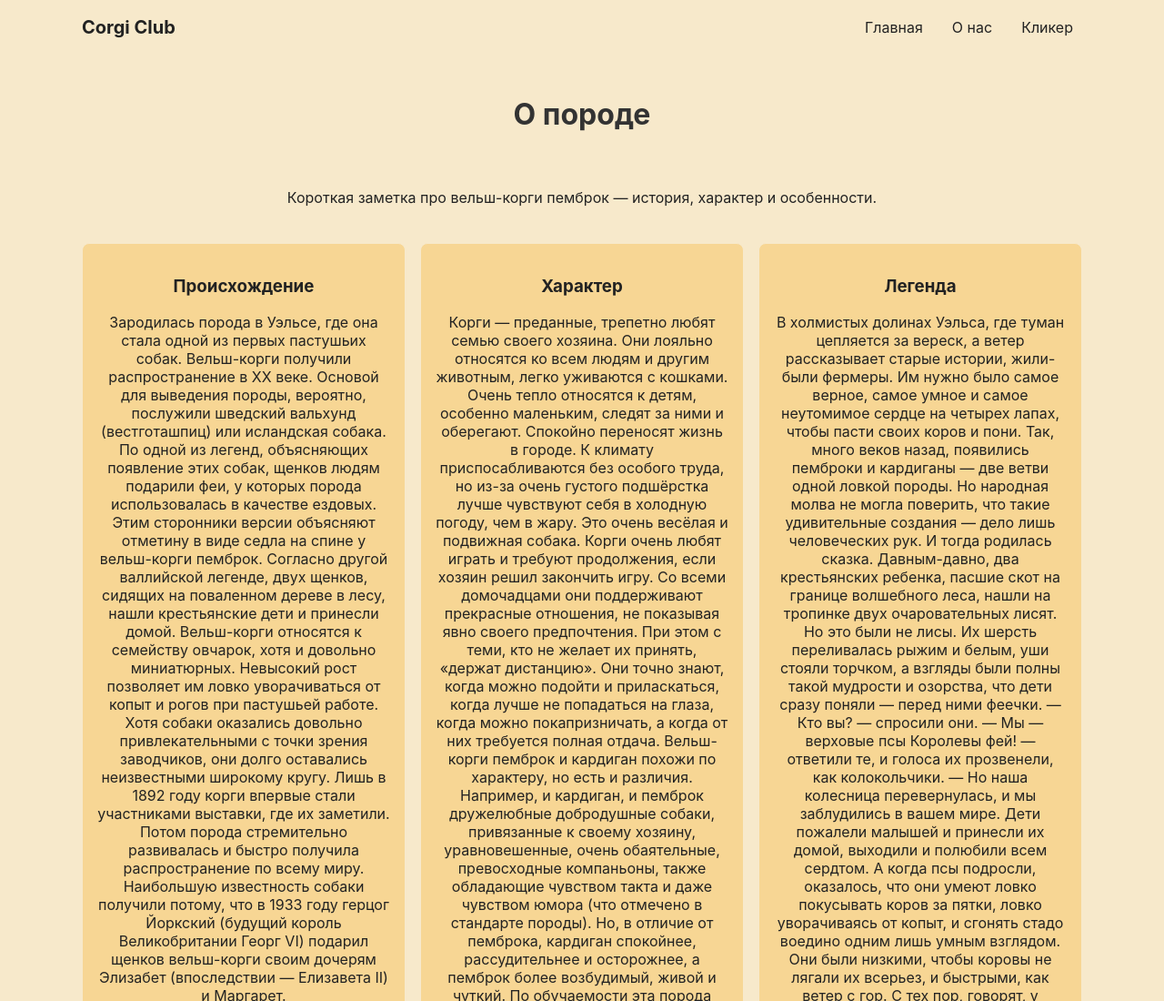
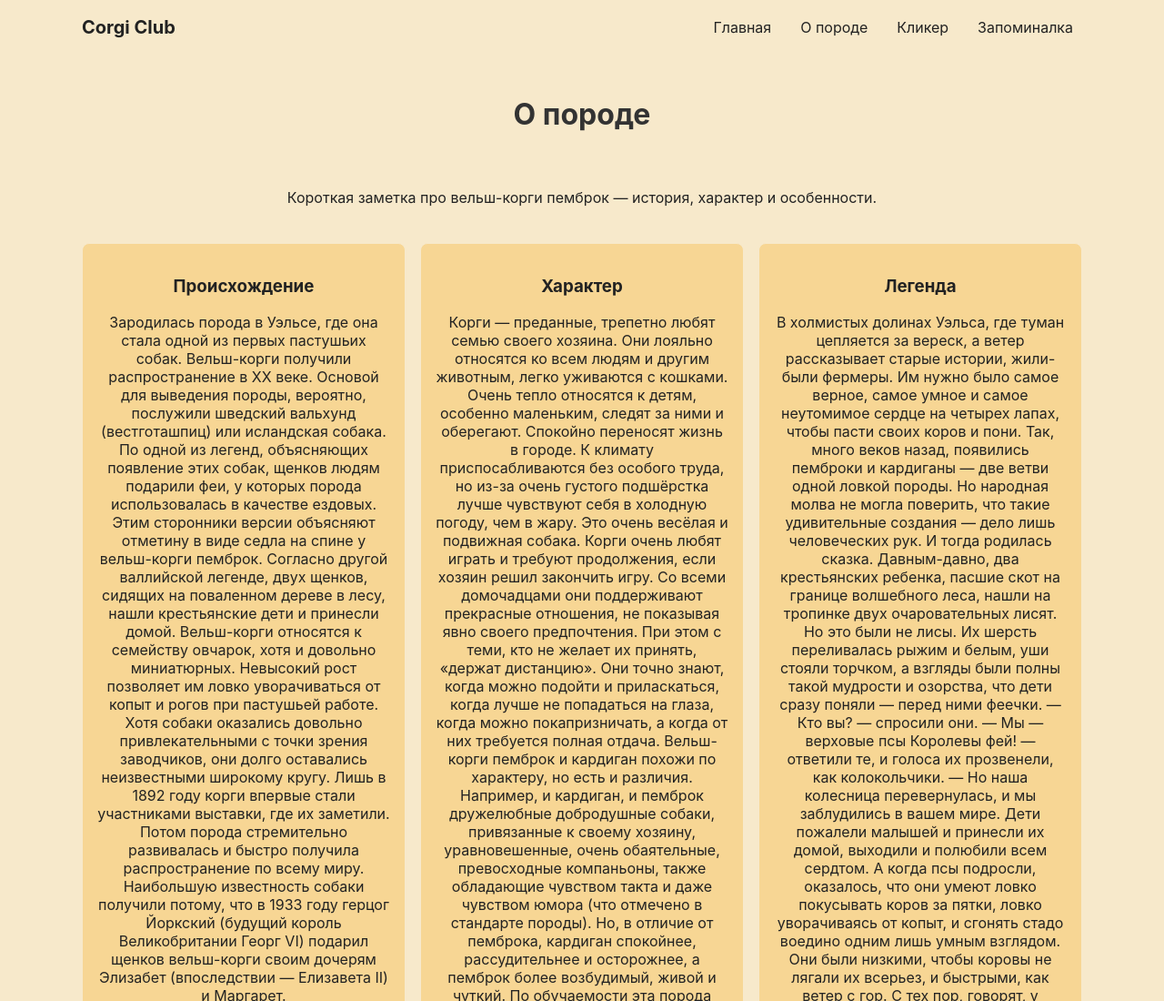
Before and after one commit to ohpetya/corgi-site, a plain HTML site: page about.html in a window 1280 px wide. Shown: the top 1100 px of the page at 91% size. Drawn offline with Linux system fonts and the light colour scheme.

Commit message:
about.html

```diff
--- a/about.html
+++ b/about.html
@@ -4,7 +4,7 @@
 <head>
     <meta charset="utf-8">
     <meta name="viewport" content="width=device-width,initial-scale=1">
-    <title>О нас — Corgi Club</title>
+    <title>О породе</title>
     <link rel="stylesheet" href="css/main.css">
 </head>
 
@@ -14,8 +14,9 @@
             <div class="logo">Corgi Club</div>
             <nav class="main-nav">
                 <a href="index.html">Главная</a>
-                <a href="about.html">О нас</a>
+                <a href="about.html">О породе</a>
                 <a href="clicker.html">Кликер</a>
+                <a href="memory.html">Запоминалка</a>
             </nav>
         </div>
     </header>
```
